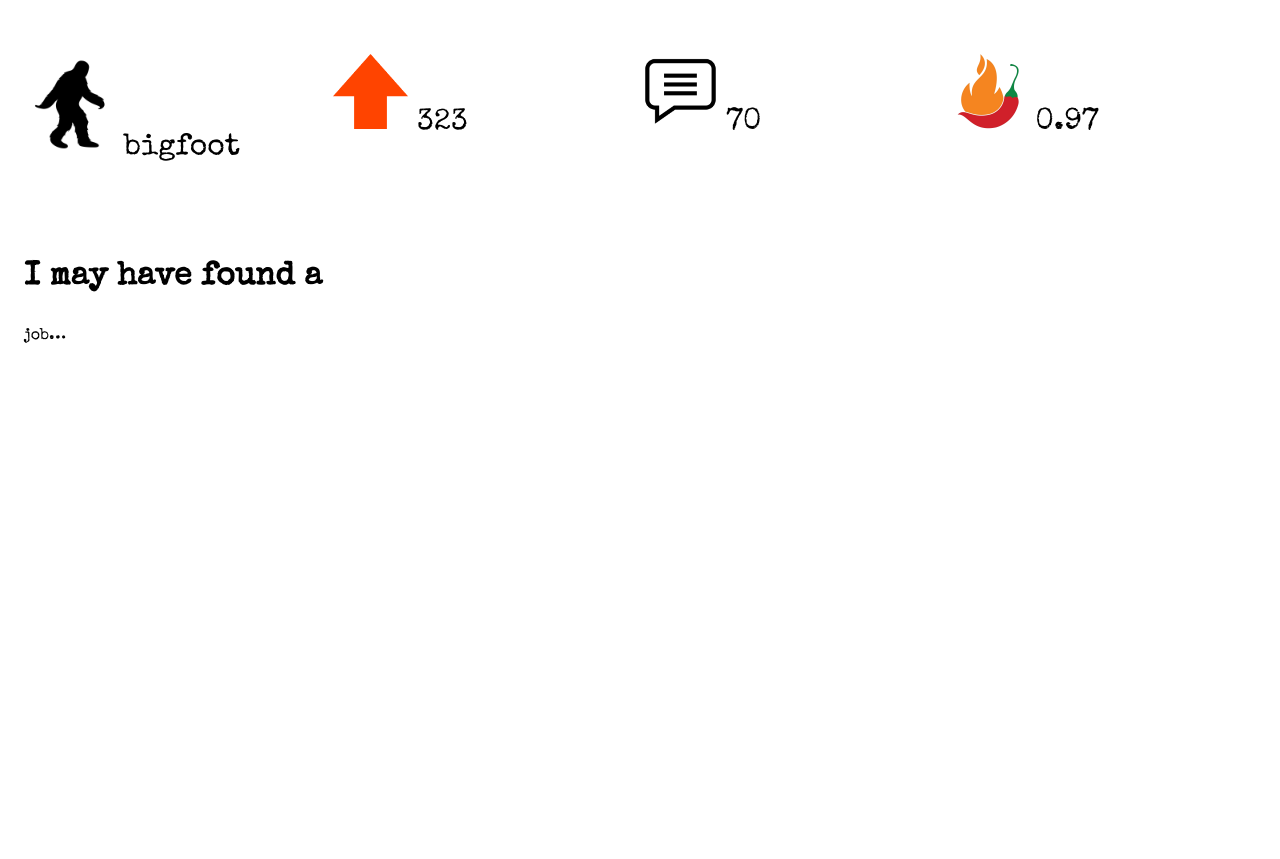
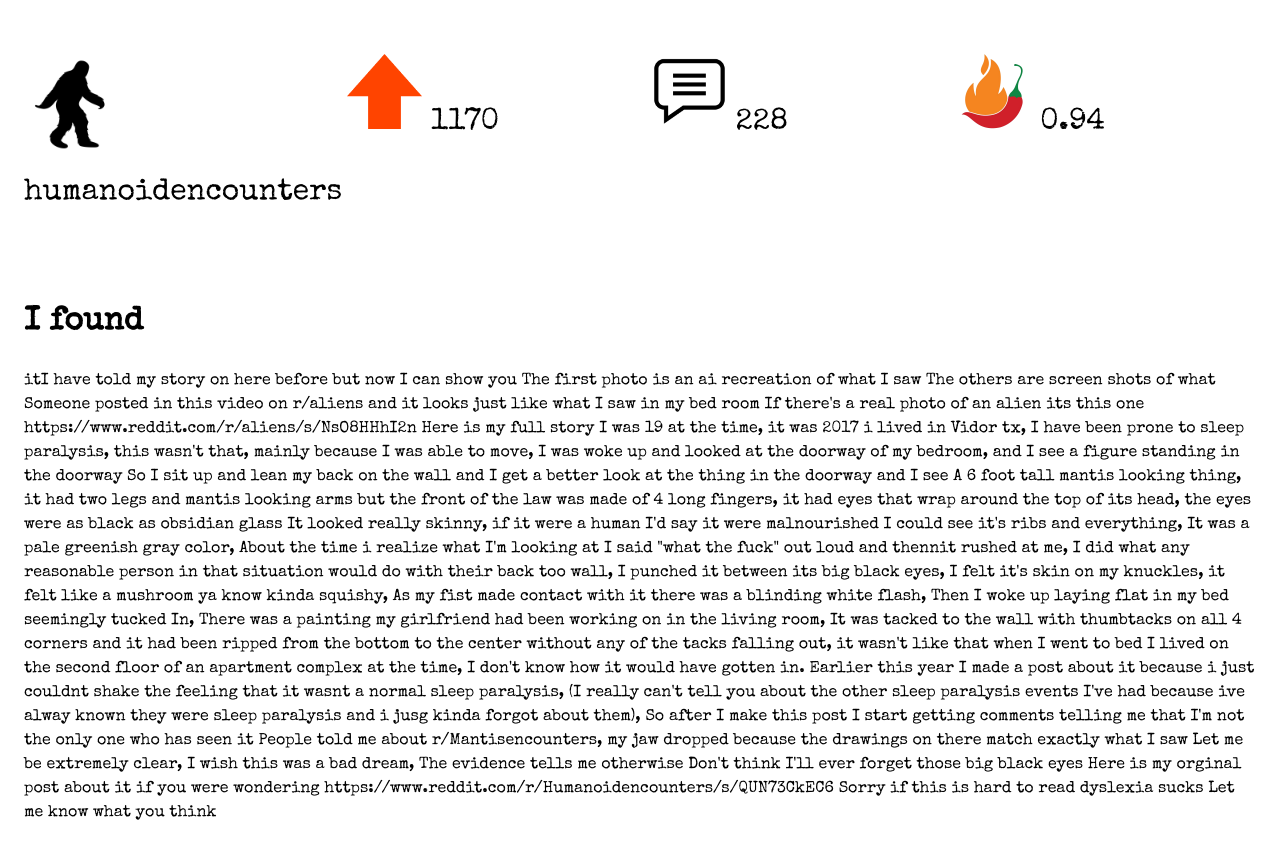
Before and after one commit to thisweekinredacted/thisweekinredacted.github.io, a Jekyll site: the page pages/top4.html, which Jekyll copies as it is, in a window 1280 px wide. Shown: the top 859 px of the page. Built offline with Jekyll 4.4.1, drawn with Linux system fonts in a browser that asks for light colours.

Commit message:
Update weekly pages

```diff
--- a/pages/top4.html
+++ b/pages/top4.html
@@ -8,14 +8,45 @@
     </head>
     <body>
         <div class="c-methods">
-            <p class="c-methods_bio"><img src="cryptozoology.png" width="100" height="100">bigfoot</p>
-            <p class="c-methods_che"><img src="upvote.png" width="75" height="75"> 323</p>
-            <p class="c-methods_rad"><img src="comment.png" width="75" height="75"> 70</p>
-            <p class="c-methods_psy"><img src="spice.png" width="75" height="75"> 0.97</p>
+            <p class="c-methods_bio"><img src="cryptozoology.png" width="100" height="100">humanoidencounters</p>
+            <p class="c-methods_che"><img src="upvote.png" width="75" height="75"> 1170</p>
+            <p class="c-methods_rad"><img src="comment.png" width="75" height="75"> 228</p>
+            <p class="c-methods_psy"><img src="spice.png" width="75" height="75"> 0.94</p>
         </div>
         <div>
-            <h1>I may have found a </h1>
-            <p>job…</p>
+            <h1>I found </h1>
+            <p>itI have told my story on here before but now I can show you
+The first photo is an ai recreation of what I saw
+The others are screen shots of what Someone posted in this  video on r/aliens and it looks just like what I saw in my bed room
+If there's a real photo of an alien its this one
+https://www.reddit.com/r/aliens/s/NsO8HHhI2n
+Here is my full story
+I was 19 at the time, it was 2017 i lived in Vidor tx,
+I have been prone  to sleep paralysis, this wasn't that, mainly because I was able to move,
+I was woke up and looked at the doorway of my bedroom, and I see a figure standing in the doorway
+So I sit up and lean my back on the wall and I get a better look at the thing in the doorway and I see
+A 6 foot tall mantis looking thing, it had two legs and mantis looking arms but the front of the law was made of 4 long fingers, it had eyes that wrap around the top of its head, the eyes were as black as obsidian glass
+It looked really skinny, if it were a human I'd say it were malnourished I could see it's ribs and everything,
+It was a pale greenish gray color,
+About the time i realize what I'm looking at I said "what the fuck" out loud and thennit rushed at me,
+I did what any reasonable person in that situation would do with their back too wall,
+I punched it between its big black eyes, I felt it's skin on my knuckles, it felt like a mushroom ya know kinda squishy,
+As my fist made contact with it there was a blinding white flash,
+Then I woke up laying flat in my bed seemingly tucked In,
+There was a painting my girlfriend had been working on in the living room,
+It was tacked to the wall with thumbtacks on all 4 corners and it had been ripped from the bottom to the center without any of the tacks falling out, it wasn't like that when I went to bed
+I lived on the second floor of an apartment complex at the time,
+I don't know how it would have gotten in.
+Earlier this year I made a post about it because i just couldnt shake the feeling that it wasnt a normal sleep paralysis, (I really can't tell you about the other sleep paralysis events I've had because ive alway known they were sleep paralysis and i jusg kinda forgot about them),
+So after I make this post I start getting comments  telling me that I'm not the only one who has seen it
+People told me about r/Mantisencounters,  my jaw dropped because the drawings on there match exactly what I saw
+Let me be extremely clear, I wish this was a bad dream,
+The evidence tells me otherwise
+Don't think I'll ever forget those big black eyes
+Here is my orginal post  about it if you were wondering
+https://www.reddit.com/r/Humanoidencounters/s/QUN73CkEC6
+Sorry if this is hard to read dyslexia sucks
+Let me know what you think</p>
         </div>
     </body>
     </html>
```
Also changed, not shown: _posts/2024-03-10-podcast-0.markdown (added, +14 -0 lines), pages/top1.html (+6 -6 lines), pages/top2.html (+6 -6 lines), pages/top3.html (+7 -6 lines).
